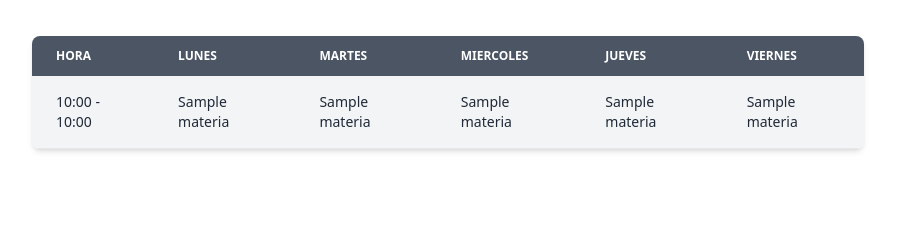
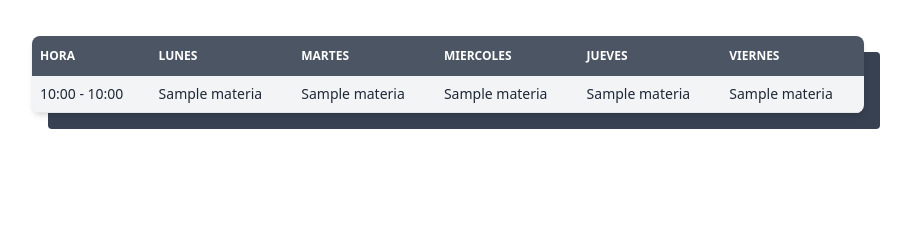
Before and after one commit to titooDiaz/PANEL-PARA-COLEGIOS, a Django app: template colegio/templates/users/alumnos/schedule/schedule.html in a window 1280 px wide. Shown: the part 76-316 px from the top of the page, without its empty margins (312-1223 px from the left). Run offline with Django 4.2, Linux system fonts and the light colour scheme; the template is opened without the code that fills it: values that come from a table or form of the project are taken from there, others are empty; tables that the repository leaves empty hold one stand-in row (values such as "Sample post"); grey boxes marked "Sample" are stand-in pictures; some libraries are stand-ins or nearby versions.

Commit message:
schedule view

```diff
--- a/colegio/templates/users/alumnos/schedule/schedule.html
+++ b/colegio/templates/users/alumnos/schedule/schedule.html
@@ -17,27 +17,28 @@
             <h2 class="lg:py-2 text-4xl tracking-tight font-bold text-gray-900 mb-8 zoom-10">{{user.first_name}}, Aqui tienes tu horario.</h2>
         </div>
 
-        <div class="mx-2 lg:mx-20">
-            <div class="overflow-x-auto shadow-md sm:rounded-lg">
+        <div class="mx-2 lg:mx-20 relative">
+            <span class="absolute top-0 left-0 mt-4 ml-4 h-full w-full rounded bg-gray-700"></span>
+            <div class="overflow-x-auto shadow-md sm:rounded-lg relative">
                 <table class="w-full text-sm text-left rtl:text-right overflow-x-auto text-gray-800">
                     <thead class="text-xs text-white uppercase bg-gray-600">
                         <tr>
-                            <th scope="col" class="px-6 py-3">
+                            <th scope="col" class="px-2 py-3">
                                 Hora
                             </th>
-                            <th scope="col" class="px-6 py-3">
+                            <th scope="col" class="px-2 py-3">
                                 Lunes
                             </th>
-                            <th scope="col" class="px-6 py-3">
+                            <th scope="col" class="px-2 py-3">
                                 Martes
                             </th>
-                            <th scope="col" class="px-6 py-3">
+                            <th scope="col" class="px-2 py-3">
                                 Miercoles
                             </th>
-                            <th scope="col" class="px-6 py-3">
+                            <th scope="col" class="px-2 py-3">
                                 Jueves
                             </th>
-                            <th scope="col" class="px-6 py-3">
+                            <th scope="col" class="px-2 py-3">
                                 Viernes
                             </th>
                         </tr>
@@ -47,7 +48,7 @@
                         <tr class="bg-gray-100 border-b hover:bg-gray-200">
 
                             <!--HORA-->
-                            <td class="px-6 py-4 font-medium">
+                            <td class="px-2 py-2 font-medium">
                                 {{horas.hora_inicio}} - {{horas.hora_fin}}
                                 <br>
                             </td>
@@ -55,12 +56,12 @@
                             <!--LUNES-->
 
                             {% if horas.lunes %}
-                                <td class="px-6 py-4">
+                                <td class="px-2 py-2">
                                     {{horas.lunes}}
                                     <br>
                                 </td>
                             {% else %}
-                                <td class="px-6 py-4">
+                                <td class="px-2 py-2">
                                     <div class="flex">
                                         <div class="w-[30px] h-[30px] flex">
                                             <img src="{% static 'img/time/break.png' %}">
@@ -76,12 +77,12 @@
 
                             <!--MARTES-->
                             {% if horas.martes %}
-                                <td class="px-6 py-4">
+                                <td class="px-2 py-2">
                                     {{horas.martes}}
                                     <br>
                                 </td>
                             {% else %}
-                                <td class="px-6 py-4">
+                                <td class="px-2 py-2">
                                     <div class="flex">
                                         <div class="w-[30px] h-[30px] flex">
                                             <img src="{% static 'img/time/break.png' %}" alt="">
@@ -96,12 +97,12 @@
 
                             <!--MIERCOLES-->
                             {% if horas.miercoles %}
-                                <td class="px-6 py-4">
+                                <td class="px-2 py-2">
                                     {{horas.miercoles}}
                                     <br>
                                 </td>
                             {% else %}
-                                <td class="px-6 py-4">
+                                <td class="px-2 py-2">
                                     <div class="flex">
                                         <div class="w-[30px] h-[30px] flex">
                                             <img src="{% static 'img/time/break.png' %}" alt="">
@@ -116,12 +117,12 @@
 
                             <!--JUEVES-->
                             {% if horas.jueves %}
-                                <td class="px-6 py-4">
+                                <td class="px-2 py-2">
                                     {{horas.jueves}}
                                     <br>
                                 </td>
                             {% else %}
-                                <td class="px-6 py-4">
+                                <td class="px-2 py-2">
                                     <div class="flex">
                                         <div class="w-[30px] h-[30px] flex">
                                             <img src="{% static 'img/time/break.png' %}" alt="">
@@ -136,12 +137,12 @@
 
                             <!--VIERNES-->
                             {% if horas.viernes %}
-                                <td class="px-6 py-4">
+                                <td class="px-2 py-2">
                                     {{horas.viernes}}
                                     <br>
                                 </td>
                             {% else %}
-                                <td class="px-6 py-4">
+                                <td class="px-2 py-2">
                                     <div class="flex">
                                         <div class="w-[30px] h-[30px] flex">
                                             <img src="{% static 'img/time/break.png' %}" alt="">
@@ -166,10 +167,10 @@
     <!-- Vista de horario para celulares -->
     <!-- View of schedule for phones -->
 
-    <div class="flex lg:hidden py-4 px-4 lg:py-2 lg:px-6">
+    <div class="block lg:hidden py-2 px-4 lg:py-2 lg:px-2">
         <div class="block">
 
-        <div id="content_schedule" class="flex lg:hidden py-4 px-4 lg:py-2 lg:px-6">
+        <div id="content_schedule" class="block lg:hidden py-2 px-4 lg:py-2 lg:px-2">
             <!--
                 Day one
                 Dia uno
@@ -189,7 +190,7 @@
                                 <div class="relative items-center bg-gray-300 rounded-lg sm:flex p-4 block shadow-2xl ease-in-out duration-300">
                                     <div class="block w-full">
                                         <h5 class="font-mono font-bold text-gray-900 text-4xl text-center">{{horas.lunes}}</h5>
-                                        <p>{{horas.hora_inicio}} - {{horas.hora_fin}}</p>
+                                        <p class="text-center"> <i class="fa-regular fa-clock"></i> | {{horas.hora_inicio}} - {{horas.hora_fin}}</p>
                                         <img class="w-full p-4" src="{{horas.lunes.picture1.url }}" alt="Alumno">
                                     </div>
                                 </div>
@@ -217,7 +218,7 @@
                                 <div class="relative items-center bg-gray-300 rounded-lg sm:flex p-4 block shadow-2xl ease-in-out duration-300">
                                     <div class="block w-full">
                                         <h5 class="font-mono font-bold text-gray-900 text-4xl text-center">{{horas.martes}}</h5>
-                                        <p>{{horas.hora_inicio}} - {{horas.hora_fin}}</p>
+                                        <p class="text-center"> <i class="fa-regular fa-clock"></i> | {{horas.hora_inicio}} - {{horas.hora_fin}}</p>
                                         <img class="w-full p-4" src="{{horas.lunes.picture1.url }}" alt="Alumno">
                                     </div>
                                 </div>
@@ -245,7 +246,7 @@
                                 <div class="relative items-center bg-gray-300 rounded-lg sm:flex p-4 block shadow-2xl ease-in-out duration-300">
                                     <div class="block w-full">
                                         <h5 class="font-mono font-bold text-gray-900 text-4xl text-center">{{horas.miercoles}}</h5>
-                                        <p>{{horas.hora_inicio}} - {{horas.hora_fin}}</p>
+                                        <p class="text-center"> <i class="fa-regular fa-clock"></i> | {{horas.hora_inicio}} - {{horas.hora_fin}}</p>
                                         <img class="w-full p-4" src="{{horas.lunes.picture1.url }}" alt="Alumno">
                                     </div>
                                 </div>
@@ -273,7 +274,7 @@
                                 <div class="relative items-center bg-gray-300 rounded-lg sm:flex p-4 block shadow-2xl ease-in-out duration-300">
                                     <div class="block w-full">
                                         <h5 class="font-mono font-bold text-gray-900 text-4xl text-center">{{horas.jueves}}</h5>
-                                        <p>{{horas.hora_inicio}} - {{horas.hora_fin}}</p>
+                                        <p class="text-center"> <i class="fa-regular fa-clock"></i> | {{horas.hora_inicio}} - {{horas.hora_fin}}</p>
                                         <img class="w-full p-4" src="{{horas.lunes.picture1.url }}" alt="Alumno">
                                     </div>
                                 </div>
@@ -301,7 +302,7 @@
                                 <div class="relative items-center bg-gray-300 rounded-lg sm:flex p-4 block shadow-2xl ease-in-out duration-300">
                                     <div class="block w-full">
                                         <h5 class="font-mono font-bold text-gray-900 text-4xl text-center">{{horas.viernes}}</h5>
-                                        <p>{{horas.hora_inicio}} - {{horas.hora_fin}}</p>
+                                        <p class="text-center"> <i class="fa-regular fa-clock"></i> | {{horas.hora_inicio}} - {{horas.hora_fin}}</p>
                                         <img class="w-full p-4" src="{{horas.lunes.picture1.url }}" alt="Alumno">
                                     </div>
                                 </div>
```
Also changed, not shown: colegio/templates/users/profesores/schedule/schedule.html (+22 -21 lines).
